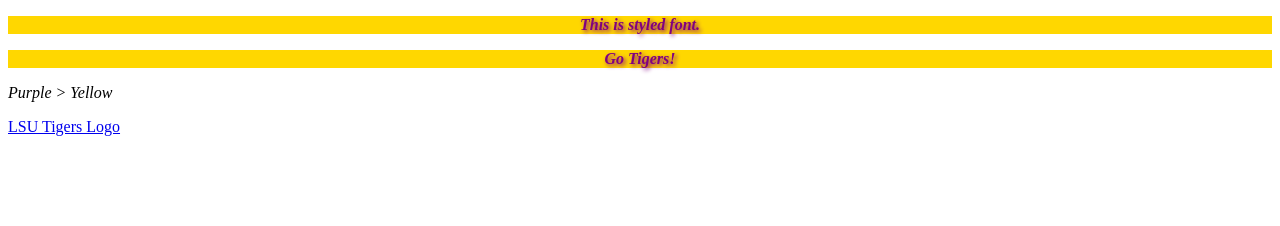
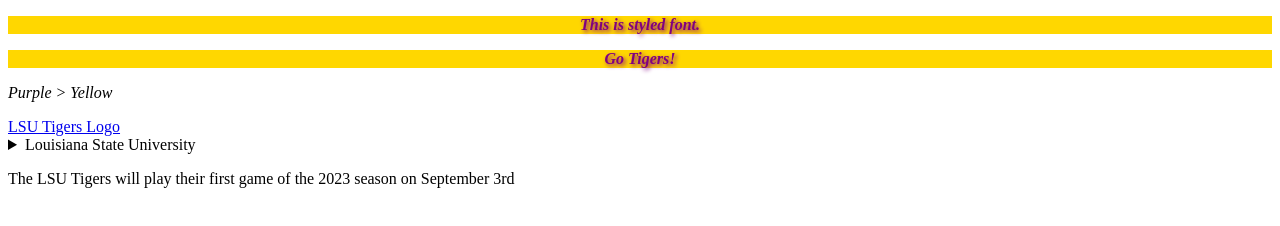
Before and after one commit to NickGuzi/HTML-and-CSS-Projects, a plain HTML site: page Basic_HTML_and_CSS/Basic_HTML_5.html in a window 1280 px wide. Drawn offline with Linux system fonts and the light colour scheme.

Commit message:
Added article, details, summary, and time tags as practice

```diff
--- a/Basic_HTML_and_CSS/Basic_HTML_5.html
+++ b/Basic_HTML_and_CSS/Basic_HTML_5.html
@@ -12,5 +12,17 @@
 		<p><em>Purple &gt Yellow</em></p>
 		<a href="https://www.google.com/url?sa=i&url=https%3A%2F%2Fwww.sportslogos.net%2Flogos%2Fview%2F05i7bhidxxhy1et8cenggg18k%2Flsu_tigers%2F2007%2Fprimary_logo&psig=AOvVaw0dsMqkhBnJsnuNEVic1imf&ust=1691529620608000&source=images&cd=vfe&opi=89978449&ved=0CBAQjRxqFwoTCMjw5YO9y4ADFQAAAAAdAAAAABAD"
 		target="new">LSU Tigers Logo</a>
+
+		<article><details>
+			<summary>Louisiana State University</summary>
+			<p>LSU is one of the country's preliminary schools in both<br>
+			academics and sports. Visit our site to find out more!
+			</p>
+		</article></details>
+		<p>
+			The LSU Tigers will play their first game of the 2023 season on
+			<time datetime="2023-09-03T19:30">September 3rd</time>
+		</p>
+
 	</body>
 </html>
```
